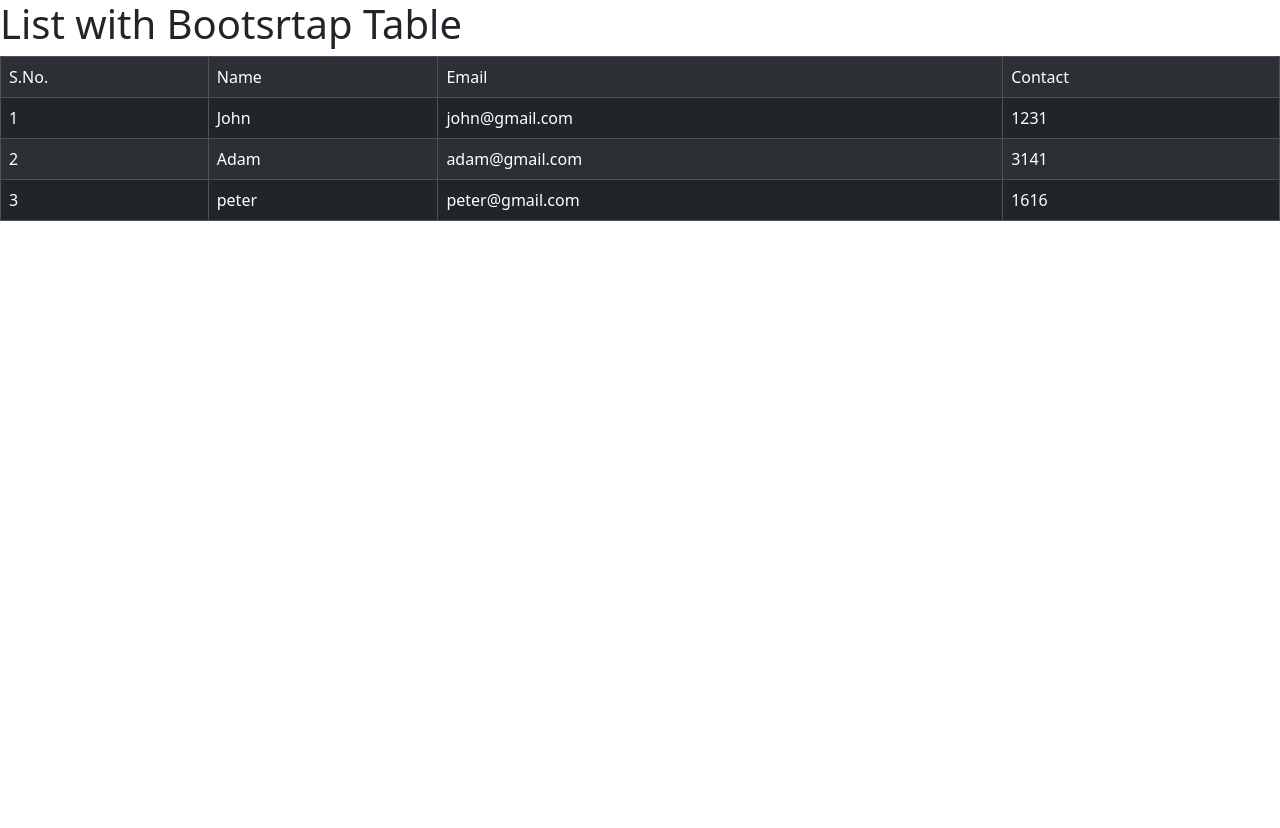
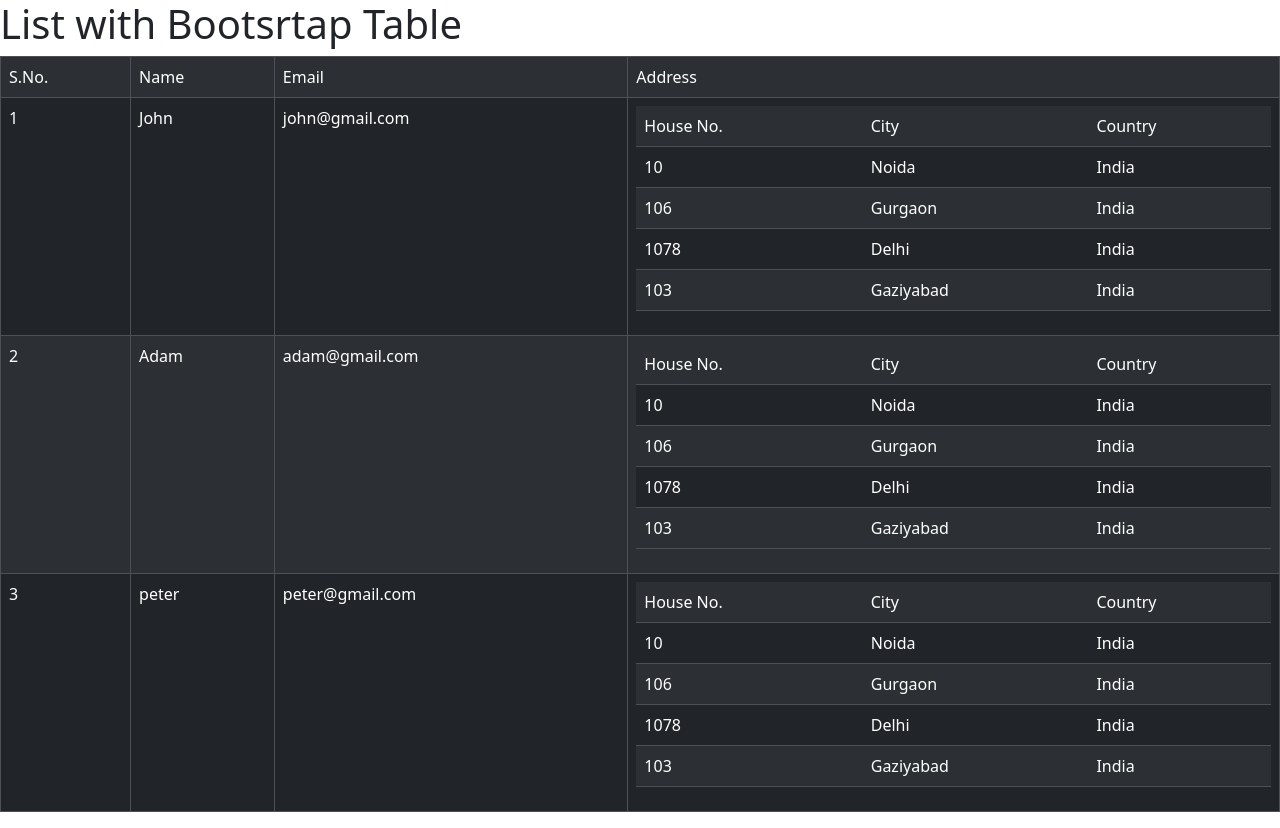
Before and after one commit to Functionup-mn/new-repo-at-BHPL, a React (Create React App) app: page / in a window 1280 px wide. Before the commit the page ends 800 px from the top, so only its background shows below. Built offline with nearby package versions, Linux system fonts and the light colour scheme.

Commit message:
we are learning about the uses of nested map function

```diff
--- a/src/App.js
+++ b/src/App.js
@@ -1,41 +1,82 @@
-import './App.css';
-import {Table} from 'react-bootstrap'
+import "./App.css";
+import { Table } from "react-bootstrap";
 
 function App() {
-
   const users = [
-    {name: 'John', email: 'john@gmail.com', contact: 1231},
-    {name: "Adam", email: 'adam@gmail.com', contact: 3141},
-    {name: 'peter', email: 'peter@gmail.com', contact: 1616}
-  ]
+    {
+      name: "John",
+      email: "john@gmail.com",
+      address: [
+        { HN: "10", city: "Noida", country: "India" },
+        { HN: "106", city: "Gurgaon", country: "India" },
+        { HN: "1078", city: "Delhi", country: "India" },
+        { HN: "103", city: "Gaziyabad", country: "India" },
+      ],
+    },
+    {
+      name: "Adam",
+      email: "adam@gmail.com",
+      address: [
+        { HN: "10", city: "Noida", country: "India" },
+        { HN: "106", city: "Gurgaon", country: "India" },
+        { HN: "1078", city: "Delhi", country: "India" },
+        { HN: "103", city: "Gaziyabad", country: "India" },
+      ],
+    },
+    {
+      name: "peter",
+      email: "peter@gmail.com",
+      address: [
+        { HN: "10", city: "Noida", country: "India" },
+        { HN: "106", city: "Gurgaon", country: "India" },
+        { HN: "1078", city: "Delhi", country: "India" },
+        { HN: "103", city: "Gaziyabad", country: "India" },
+      ],
+    },
+  ];
   return (
-    <div className='App'>
+    <div className="App">
       <h1>List with Bootsrtap Table</h1>
 
-      <Table striped hover bordered variant='dark'>
+      <Table striped hover bordered variant="dark">
         <tbody>
           <tr>
             <td>S.No.</td>
             <td>Name</td>
             <td>Email</td>
-          <td>Contact</td>
-
+            <td>Address</td>
           </tr>
-          {
-             users.map((item,i) =>
+          {users.map((item, i) => (
             <tr key={i}>
               <td>{++i}</td>
               <td>{item.name}</td>
               <td>{item.email}</td>
-                  <td>{item.contact}</td>
+              <td>
+                <Table variant="dark" striped>
+              <tbody>
+                <tr>
+                  <td>House No.</td>
+                  <td>City</td>
+                  <td>Country</td>
+                </tr>
+                {
+                  item.address.map((data,j) =>
+                 <tr key={j}>
+                  <td>{data.HN}</td>
+                  <td>{data.city}</td>
+                  <td>{data.country}</td>
                  </tr>
                   )
                 }
                 </tbody>
                 </Table>
-
+                </td>
+            </tr>
+          ))}
+        </tbody>
+      </Table>
     </div>
-  )
+  );
 }
 
 export default App;
```
Lines whose indentation alone changed are shown as unchanged.
